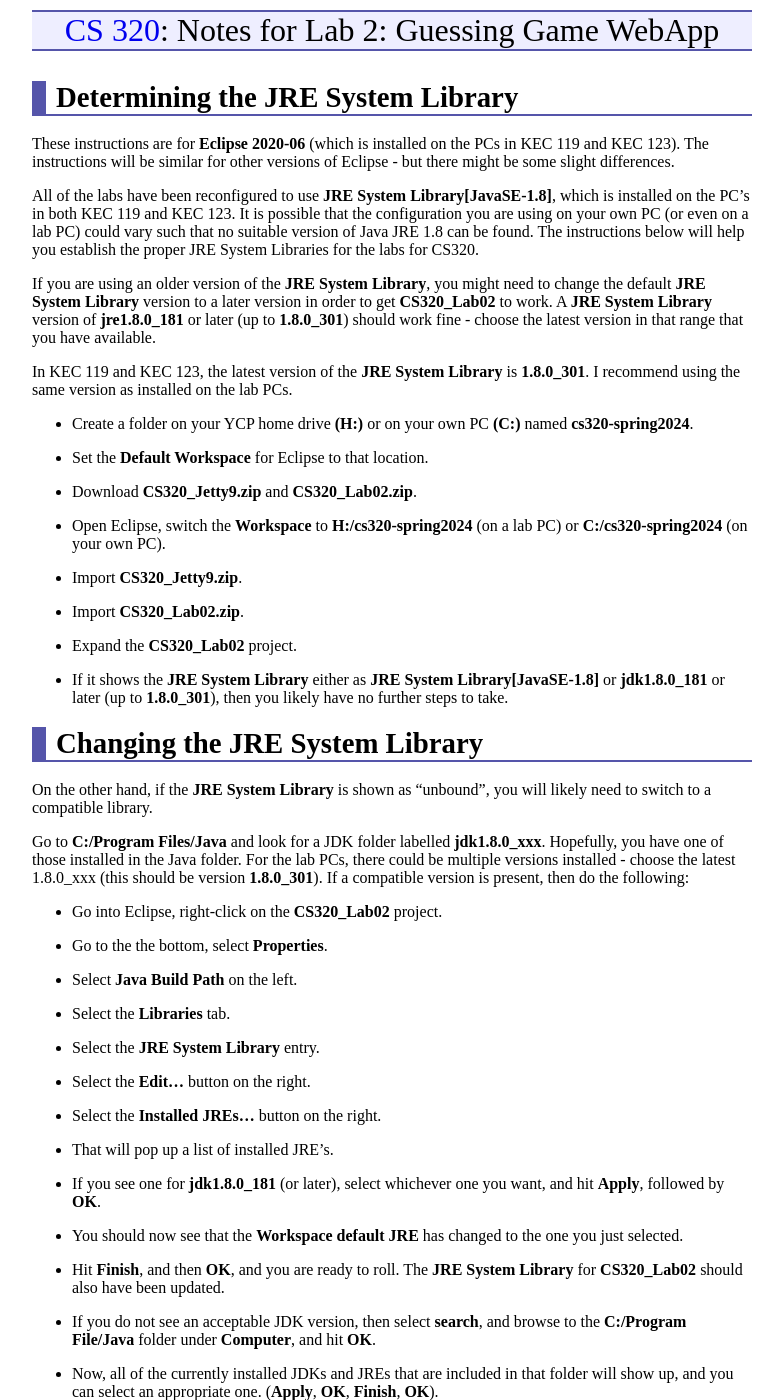
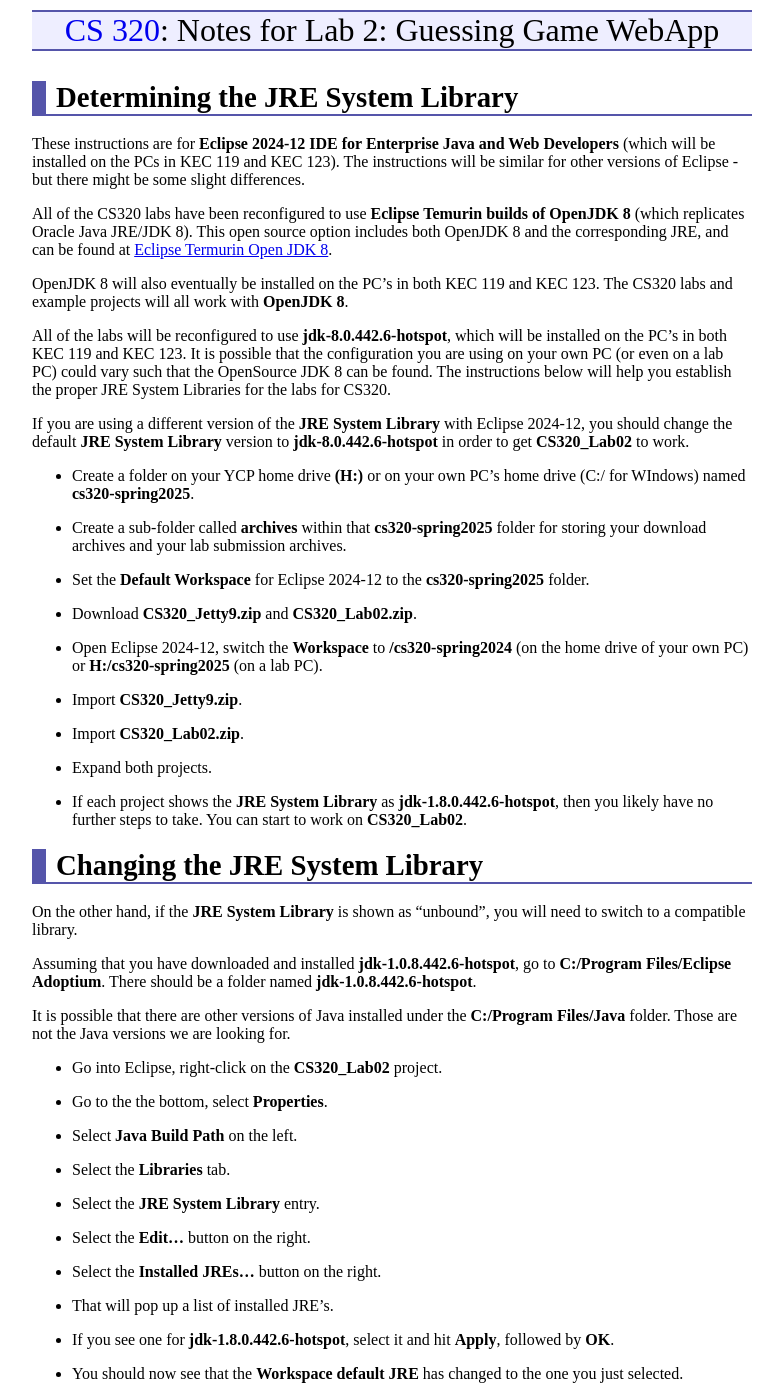
Before and after one commit to ycpcs/cs320-spring2025, a Jekyll site: the page built from labs/lab02_notes.md, in a window 1280 px wide and 1400 px high. Shown: the whole window, without its empty margins (248-1031 px from the left). Built offline with Jekyll 4.4.1, drawn with Linux system fonts in a browser that asks for light colours; some of the changed text lies outside the part shown.

Commit message:
updated lab instructions

```diff
--- a/labs/lab02_notes.md
+++ b/labs/lab02_notes.md
@@ -4,38 +4,44 @@ title: "Notes for Lab 2: Guessing Game WebApp"
 ---
 
 Determining the JRE System Library
-===============
+==================================
 
-These instructions are for **Eclipse 2020-06** (which is installed on the PCs in KEC 119 and KEC 123).  The instructions will be similar for other versions of Eclipse - but there might be some slight differences.
+These instructions are for **Eclipse 2024-12 IDE for Enterprise Java and Web Developers** (which will be installed on the PCs in KEC 119 and KEC 123).  The instructions will be similar for other versions of Eclipse - but there might be some slight differences.
 
-All of the labs have been reconfigured to use **JRE System Library[JavaSE-1.8]**, which is installed on the PC's in both KEC 119 and KEC 123.  It is possible that the configuration you are using on your own PC (or even on a lab PC) could vary such that no suitable version of Java JRE 1.8 can be found.  The instructions below will help you establish the proper JRE System Libraries for the labs for CS320.
+All of the CS320 labs have been reconfigured to use **Eclipse Temurin builds of OpenJDK 8** (which replicates Oracle Java JRE/JDK 8).  This open source option includes both OpenJDK 8 and the corresponding JRE, and can be found at [Eclipse Termurin Open JDK 8](https://adoptium.net/temurin/releases/?version=8&os=windows).
 
-If you are using an older version of the **JRE System Library**, you might need to change the default **JRE System Library** version to a later version in order to get **CS320\_Lab02** to work.  A **JRE System Library** version of **jre1.8.0\_181** or later (up to **1.8.0\_301**) should work fine - choose the latest version in that range that you have available.
+OpenJDK 8 will also eventually be installed on the PC's in both KEC 119 and KEC 123.  The CS320 labs and example projects will all work with **OpenJDK 8**.
 
-In KEC 119 and KEC 123, the latest version of the **JRE System Library** is **1.8.0\_301**.  I recommend using the same version as installed on the lab PCs.
+All of the labs will be reconfigured to use **jdk-8.0.442.6-hotspot**, which will be installed on the PC's in both KEC 119 and KEC 123.  It is possible that the configuration you are using on your own PC (or even on a lab PC) could vary such that the OpenSource JDK 8 can be found.  The instructions below will help you establish the proper JRE System Libraries for the labs for CS320.
 
-* Create a folder on your YCP home drive **(H:)** or on your own PC **(C:)** named **cs320-spring2024**.
+If you are using a different version of the **JRE System Library** with Eclipse 2024-12, you should change the default **JRE System Library** version to **jdk-8.0.442.6-hotspot** in order to get **CS320\_Lab02** to work.
 
-* Set the **Default Workspace** for Eclipse to that location.
+* Create a folder on your YCP home drive **(H:)** or on your own PC's home drive (C:/ for WIndows) named **cs320-spring2025**.
+
+* Create a sub-folder called **archives** within that **cs320-spring2025** folder for storing your download archives and your lab submission archives.
+
+* Set the **Default Workspace** for Eclipse 2024-12 to the **cs320-spring2025** folder.
 
 * Download **CS320\_Jetty9.zip** and **CS320\_Lab02.zip**.
 
-* Open Eclipse, switch the **Workspace** to **H:/cs320-spring2024** (on a lab PC) or **C:/cs320-spring2024** (on your own PC).
+* Open Eclipse 2024-12, switch the **Workspace** to **/cs320-spring2024** (on the home drive of your own PC) or **H:/cs320-spring2025** (on a lab PC).
 
 * Import **CS320\_Jetty9.zip**.
 
 * Import **CS320\_Lab02.zip**.
 
-* Expand the **CS320_Lab02** project.
+* Expand both projects.
 
-* If it shows the **JRE System Library** either as **JRE System Library[JavaSE-1.8]** or **jdk1.8.0\_181** or later (up to **1.8.0\_301**), then you likely have no further steps to take.
+* If each project shows the **JRE System Library** as **jdk-1.8.0.442.6-hotspot**, then you likely have no further steps to take.  You can start to work on **CS320\_Lab02**.
 
 Changing the JRE System Library
 ===============================
 
-On the other hand, if the **JRE System Library** is shown as "unbound", you will likely need to switch to a compatible library.
+On the other hand, if the **JRE System Library** is shown as "unbound", you will need to switch to a compatible library.
 
-Go to **C:/Program Files/Java** and look for a JDK folder labelled **jdk1.8.0\_xxx**.  Hopefully, you have one of those installed in the Java folder.  For the lab PCs, there could be multiple versions installed - choose the latest 1.8.0\_xxx  (this should be version **1.8.0\_301**).  If a compatible version is present, then do the following:
+Assuming that you have downloaded and installed **jdk-1.0.8.442.6-hotspot**, go to **C:/Program Files/Eclipse Adoptium**.  There should be a folder named **jdk-1.0.8.442.6-hotspot**.
+
+It is possible that there are other versions of Java installed under the **C:/Program Files/Java** folder.  Those are not the Java versions we are looking for.
 
 * Go into Eclipse, right-click on the **CS320\_Lab02** project.
 
@@ -53,36 +59,24 @@ Go to **C:/Program Files/Java** and look for a JDK folder labelled **jdk1.8.0\_x
 
 * That will pop up a list of installed JRE's.
 
-* If you see one for **jdk1.8.0\_181** (or later), select whichever one you want, and hit **Apply**, followed by **OK**.
+* If you see one for **jdk-1.8.0.442.6-hotspot**, select it and hit **Apply**, followed by **OK**.
 
 * You should now see that the **Workspace default JRE** has changed to the one you just selected.
 
 * Hit **Finish**, and then **OK**, and you are ready to roll.  The **JRE System Library** for **CS320\_Lab02** should also have been updated.
 
-* If you do not see an acceptable JDK version, then  select **search**, and browse to the **C:/Program File/Java** folder under **Computer**, and hit **OK**.
+* If you do not the see **jdk-1.8.0.442.6-hotspot**, then  select **search**, and browse to the **C:/Program Files/Eclipse Adoptium** folder under **Computer**, and hit **OK**.
 
-* Now, all of the currently installed JDKs and JREs that are included in that folder will show up, and you can select an appropriate one. (**Apply**, **OK**, **Finish**, **OK**).
+* Now, you can select **jdk-1.8.0.442.6-hotspot**. (**Apply**, **OK**, **Finish**, **OK**).
 
 * You should now be able to run the lab.
 
-Installing a new JDK from Oracle
-================================
+Installing the JDK from Eclipse Temurin
+=======================================
 
-If you do not find an acceptable JDK installed on your computer, you'll have to install one from this location:
+If you do not find the **jdk-1.8.0.442.6-hotspot** installed on your computer, you can find the instructions for installing it on the [Notes for Lab 2 Page](lab02_notes.html).
 
-[Oracle Java SE 8 Downloads](https://www.oracle.com/java/technologies/javase/javase8u211-later-archive-downloads.html)
-
-Create a free Oracle account and then download and install the appropriate version for your Eclipse/java installation - the 64-bit version will show up in **C:/Program Files/Java**, and then you can select it as described above.
-
-* Scroll down to **Java SE Development Kit 8u301**.
-
-* Now select the appropriate file to download for your operating system.  For Windows-64bit, that will be the Windows x64 Installer: **jdk-8u301-windows-x64.exe**.
-
-* Download the file - it is 169.5MB, it could take a few moments to download.
-
-* Run the executable - it will bring up the installer.  By default, it will install to the **C:/Program Files/Java** folder.  It will install both the JDK and the JRE at that location.
-
-* After it is installed, you can then follow the above instructions to set the **JRE System Library** to the JDK you just installed.
+After it is installed, you can then follow the above instructions to set the **JRE System Library** to the JDK you just installed.  You can then return to the instructions above for importing the **CS320\_Lab02** projects.
 
 
 Other Issues
```
Also changed, not shown: labs/Eclipse-Java-Installation.md (+1 -1 lines).
